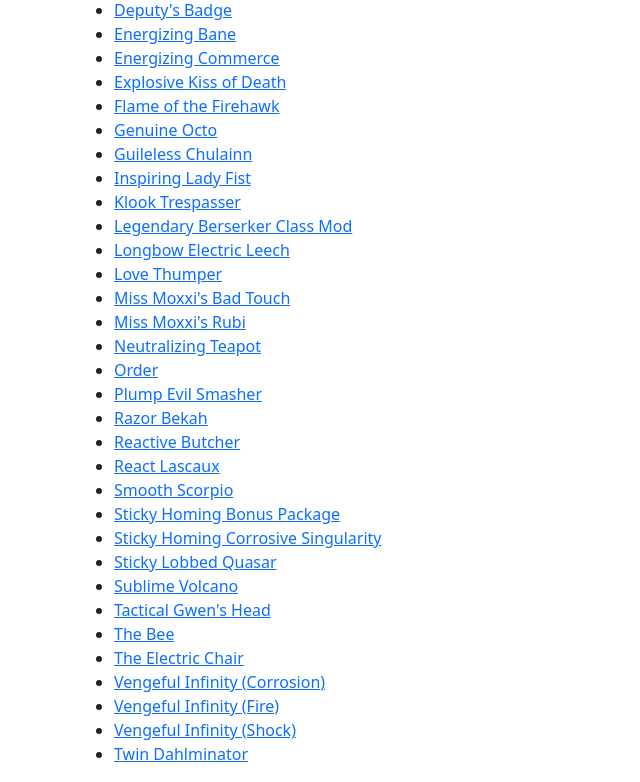
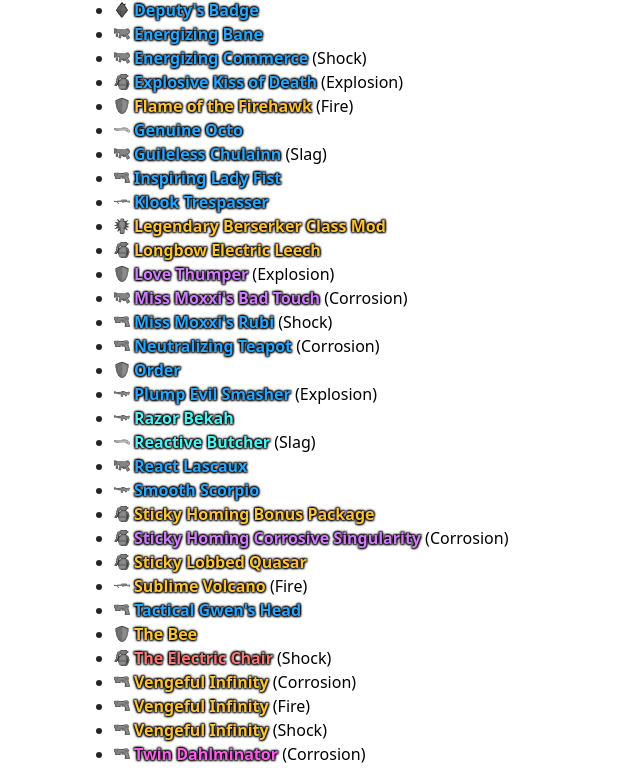
Before and after one commit to cryxli/bl2, a plain HTML site: page items/index.html in a window 1280 px wide. Shown: the part 298-1080 px from the top of the page, without its empty margins (0-640 px from the left). Drawn offline with nearby package versions, Linux system fonts and the light colour scheme.

Commit message:
Trying to show item types with icons

```diff
--- a/common.css
+++ b/common.css
@@ -17,3 +17,6 @@
 a.rare,a.epic,a.etech,a.legendary,a.pearlescent,a.effervescent,a.seraph { font-weight: bold; text-decoration: none; }
 
 a.rare:hover,a.epic:hover,a.etech:hover,a.legendary:hover,a.pearlescent:hover,a.effervescent:hover,a.seraph:hover { text-decoration: underline; }
+
+img.item-type { margin-right: 0.25em; margin-top: -4px; }
+a.item-element { text-decoration: none; color: black; }
--- a/items/index.html
+++ b/items/index.html
@@ -1,8 +1,10 @@
 <html lang="en">
 <head>
     <meta charset="utf-8">
-    <meta name="viewport" content="width=device-width, initial-scale=1">	<title>Item</title>
+    <meta name="viewport" content="width=device-width, initial-scale=1">
+	<title>Item</title>
 	<link href="https://cdn.jsdelivr.net/npm/bootstrap@5.1.3/dist/css/bootstrap.min.css" rel="stylesheet" integrity="sha384-1BmE4kWBq78iYhFldvKuhfTAU6auU8tT94WrHftjDbrCEXSU1oBoqyl2QvZ6jIW3" crossorigin="anonymous">
+	<link href="../common.css" rel="stylesheet">
 </head>
 <body class="container">
 <h1 class="mt-5">Items</h1>
@@ -11,9 +13,48 @@
 <script src="https://ajax.googleapis.com/ajax/libs/jquery/3.6.0/jquery.min.js"></script>
 <script>
 const indexList = function(response) {
-	$.each(response, function(name, id) {
-		if (!!id) {
-			$('ul').append('<li><a href="itemcard.html?id=' + id + '">' + name + '</a></li>');
+	$.each(response, function(id, data) {
+		var name, type = null, rarity = null, element = null;
+		if (typeof data === 'object' && data != null) {
+			name = data[0];
+			type = data[1];
+			rarity = data[2];
+			element = data[3];
+		} else {
+			name = data;
+		}
+		if (!!name) {
+			const TAG_A = '<a href="itemcard.html?id=' + id + '"';
+			var s = TAG_A;
+			if (!!rarity) { s += ' class="' + rarity + '"'; }
+			name = name.replace(/\([^\)]+\)/,'');
+			s += '>' + name + '</a>';
+			if (!!element) { s += TAG_A + ' class="item-element"> (' + element + ')</a>'; }
+			if (!!type) {
+				if (type === 'Grenade') {
+					s = '<img src="type/grenade.png" width="16" alt="Grenade" class="item-type" />' + s;
+				} else if (type === 'Shield') {
+					s = '<img src="type/shield.png" width="16" alt="Shield" class="item-type" />' + s;
+				} else if (type === 'Rifle') {
+					s = '<img src="type/rifle.png" width="16" alt="Rifle" class="item-type" />' + s;
+				} else if (type === 'SMG') {
+					s = '<img src="type/smg.png" width="16" alt="SMG" class="item-type" />' + s;
+				} else if (type === 'Sniper') {
+					s = '<img src="type/sniper.png" width="16" alt="Sniper" class="item-type" />' + s;
+				} else if (type === 'Pistol') {
+					s = '<img src="type/pistol.png" width="16" alt="Pistol" class="item-type" />' + s;
+				} else if (type === 'Shotgun') {
+					s = '<img src="type/shotgun.png" width="16" alt="Shotgun" class="item-type" />' + s;
+				} else if (type === 'Artefact' || type === 'Artifact') {
+					s = '<img src="type/artefact.png" width="16" alt="Artefact" class="item-type" />' + s;
+				} else if (type === 'Class Mod' || type === 'Class') {
+					s = '<img src="type/classmod.png" width="16" alt="Class Mod" class="item-type" />' + s;
+				} else {
+					s += ' - ' + type;
+				}
+			}
+			s += '</li>';
+			$('ul').append('<li>' + s);
 		}
 	});
 };
--- a/items/index.json
+++ b/items/index.json
@@ -1,44 +1,44 @@
 {
-	"Aequitas": "aequitas",
-	"Binary Rubi (Slag)": "slag_binary_rubi",
-	"Bone of the Ancients (Corrosion)": "corrosive_bone_of_the_ancient",
-	"Bone of the Ancients (Fire)": "fire_bone_of_the_ancient",
-	"Bone of the Ancients (Shock)": "shock_bone_of_the_ancient",
-	"Corrosive Fluster Cluck": "corrosive_fuster_cluck",
-	"Corrosive Kiss of Death": "corrosive_kiss_of_death",
-	"Deadly Bloom": "deadly_bloom",
-	"Deputy's Badge": "deputys_badge",
-	"Energizing Bane": "energizing_bane",
-	"Energizing Commerce": "energizing_commerce",
-	"Explosive Kiss of Death": "explosive_kiss_of_death",
-	"Flame of the Firehawk": "flame_of_the_firehawk",
-	"Genuine Octo": "genuine_octo",
-	"Guileless Chulainn": "guileless_chulainn",
-	"Inspiring Lady Fist": "inspiring_lady_fist",
-	"Klook Trespasser": "klook_trespasser",
-	"Legendary Berserker Class Mod": "legendary_berserker_class_mod",
-	"Longbow Electric Leech": "longbox_electric_leech",
-	"Love Thumper": "love_thumper",
-	"Miss Moxxi's Bad Touch": "miss_moxis_bad_touch",
-	"Miss Moxxi's Rubi": "miss_moxxis_rubi",
-	"Neutralizing Teapot": "neutralizing_teapot",
-	"Order": "order",
-	"Plump Evil Smasher": "plump_evil_smasher",
-	"Razor Bekah": "razor_bekah",
-	"Reactive Butcher": "reactive_butcher",
-	"React Lascaux": "react_lascaux",
-	"Smooth Scorpio": "smooth_scorpio",
-	"Sticky Homing Bonus Package": "sticky_homing_bonus_package",
-	"Sticky Homing Corrosive Singularity": "sticky_homing_corrosive_singularity",
-	"Sticky Lobbed Quasar": "sticky_lobbed_quasar",
-	"Sublime Volcano": "sublime_volcano",
-	"Tactical Gwen's Head": "tactical_gwens_head",
-	"The Bee": "the_bee",
-	"The Electric Chair": "the_electric_chair",
-	"Vengeful Infinity (Corrosion)": "corrosive_vengeful_infinity",
-	"Vengeful Infinity (Fire)": "fire_vengeful_infinity",
-	"Vengeful Infinity (Shock)": "shock_vengeful_infinity",
-	"Twin Dahlminator": "twin_dahlminator",
+	"aequitas": ["Aequitas","Shield","rare"],
+	"slag_binary_rubi": ["Binary Rubi","Pistol","rare","Slag"],
+	"corrosive_bone_of_the_ancient": ["Bone of the Ancients","Artifact","etech","Corrosion"],
+	"fire_bone_of_the_ancient": ["Bone of the Ancients","Artifact","etech","Fire"],
+	"shock_bone_of_the_ancient": ["Bone of the Ancients","Artifact","etech","Shock"],
+	"corrosive_fuster_cluck": ["Corrosive Fluster Cluck","Grenade","rare","Corrosion"],
+	"corrosive_kiss_of_death": ["Corrosive Kiss of Death","Grenade","rare","Corrosion"],
+	"deadly_bloom": ["Deadly Bloom","Shield","epic"],
+	"deputys_badge": ["Deputy's Badge","Artifact","rare"],
+	"energizing_bane": ["Energizing Bane","SMG","rare"],
+	"energizing_commerce": ["Energizing Commerce","SMG","rare","Shock"],
+	"explosive_kiss_of_death": ["Explosive Kiss of Death","Grenade","rare","Explosion"],
+	"flame_of_the_firehawk": ["Flame of the Firehawk","Shield","legendary","Fire"],
+	"genuine_octo": ["Genuine Octo","Shotgun","rare"],
+	"guileless_chulainn": ["Guileless Chulainn","SMG","rare","Slag"],
+	"inspiring_lady_fist": ["Inspiring Lady Fist","Pistol","rare"],
+	"klook_trespasser": ["Klook Trespasser","Sniper","rare"],
+	"legendary_berserker_class_mod": ["Legendary Berserker Class Mod","Class Mod","legendary"],
+	"longbox_electric_leech": ["Longbow Electric Leech","Grenade","legendary"],
+	"love_thumper": ["Love Thumper","Shield","epic","Explosion"],
+	"miss_moxis_bad_touch": ["Miss Moxxi's Bad Touch","SMG","epic","Corrosion"],
+	"miss_moxxis_rubi": ["Miss Moxxi's Rubi","Pistol","rare","Shock"],
+	"neutralizing_teapot": ["Neutralizing Teapot","Pistol","rare","Corrosion"],
+	"order": ["Order","Shield","rare"],
+	"plump_evil_smasher": ["Plump Evil Smasher","Rifle","rare","Explosion"],
+	"razor_bekah": ["Razor Bekah","Rifle","pearlescent"],
+	"reactive_butcher": ["Reactive Butcher","Shotgun","pearlescent","Slag"],
+	"react_lascaux": ["React Lascaux","SMG","rare"],
+	"smooth_scorpio": ["Smooth Scorpio","Rifle","rare"],
+	"sticky_homing_bonus_package": ["Sticky Homing Bonus Package","Grenade","legendary"],
+	"sticky_homing_corrosive_singularity": ["Sticky Homing Corrosive Singularity","Grenade","epic","Corrosion"],
+	"sticky_lobbed_quasar": ["Sticky Lobbed Quasar","Grenade","legendary"],
+	"sublime_volcano": ["Sublime Volcano","Sniper","legendary","Fire"],
+	"tactical_gwens_head": ["Tactical Gwen's Head","Pistol","rare"],
+	"the_bee": ["The Bee","Shield","legendary"],
+	"the_electric_chair": ["The Electric Chair","Grenade","effervescent","Shock"],
+	"corrosive_vengeful_infinity": ["Vengeful Infinity","Pistol","legendary","Corrosion"],
+	"fire_vengeful_infinity": ["Vengeful Infinity","Pistol","legendary","Fire"],
+	"shock_vengeful_infinity": ["Vengeful Infinity","Pistol","legendary","Shock"],
+	"twin_dahlminator": ["Twin Dahlminator","Pistol","etech","Corrosion"],
 
 	"_end": null
 }
```
Also changed, not shown: items/type/artefact.png (added), items/type/classmod.png (added), items/type/grenade.png (added), items/type/pistol.png (added), items/type/rifle.png (added), items/type/shield.png (added), items/type/shotgun.png (added), items/type/smg.png (added), items/type/sniper.png (added), 1 other file.
